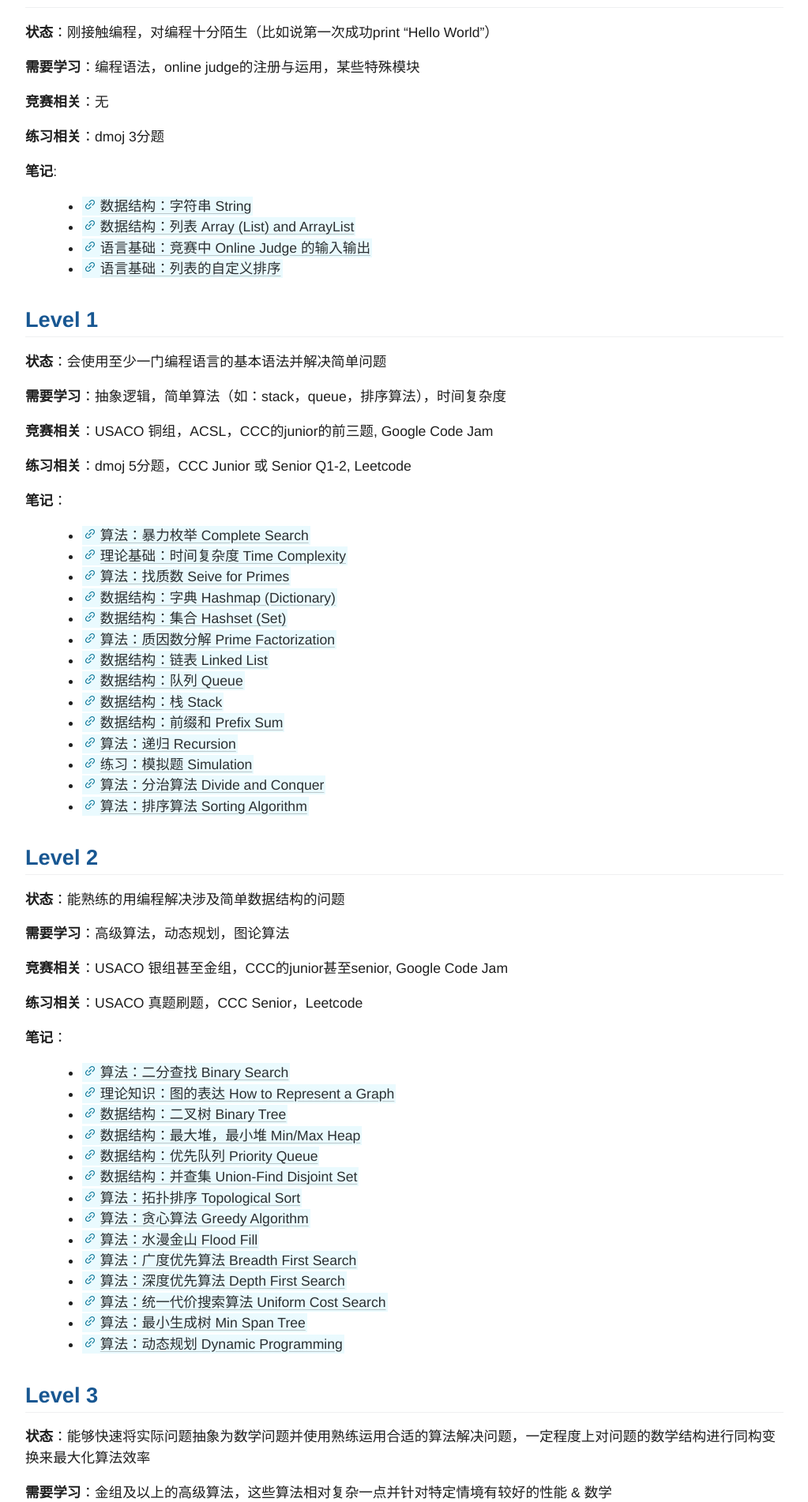
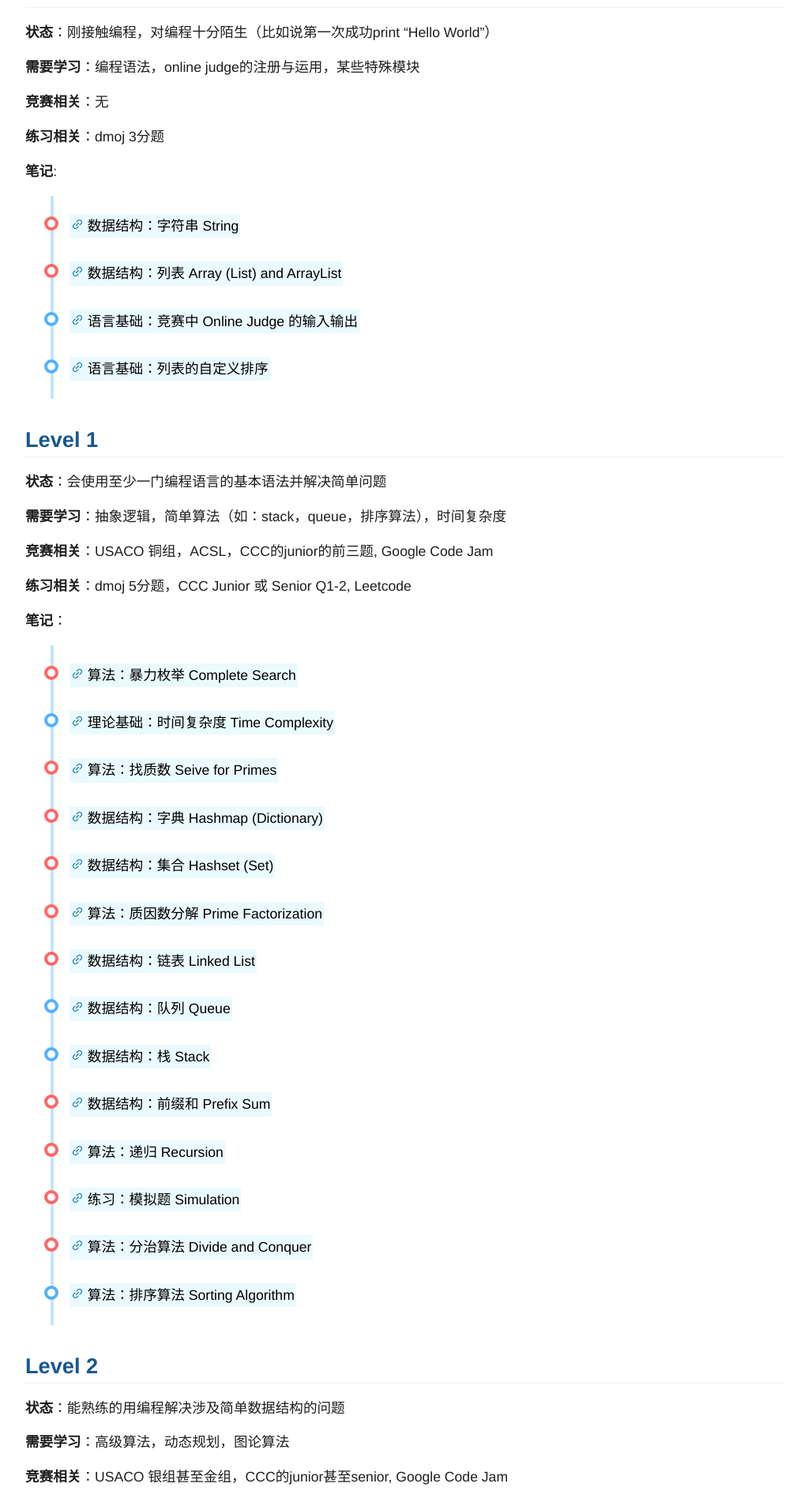
Before and after one commit to MarkChenYutian/gwcsclub, a Jekyll site: the page built from _posts/notes/Algorithm/2021-03-04-algorithm-home.md, in a window 1280 px wide. Shown: the part 931-2833 px from the top of the page at 79% size, without its empty margins (128-1151 px from the left). Built offline with Jekyll 4.4.1, drawn with Linux system fonts in a browser that asks for light colours; comment, search, counter and statistics services are not loaded.

Commit message:
Emergent Fix Algo Note, import Algo Note css to algorithm notes home

```diff
--- a/_posts/notes/Algorithm/2021-03-04-algorithm-home.md
+++ b/_posts/notes/Algorithm/2021-03-04-algorithm-home.md
@@ -4,7 +4,7 @@ title: 算法笔记首页
 tags: Page
 Author: 温昱宁
 ---
-
+<link rel="stylesheet" href="{{ site.baseurl }}/css/algo_note.css">
 > Note:
 > 红色的圈表示暂无页面，蓝色的圈表示有页面
 
```
